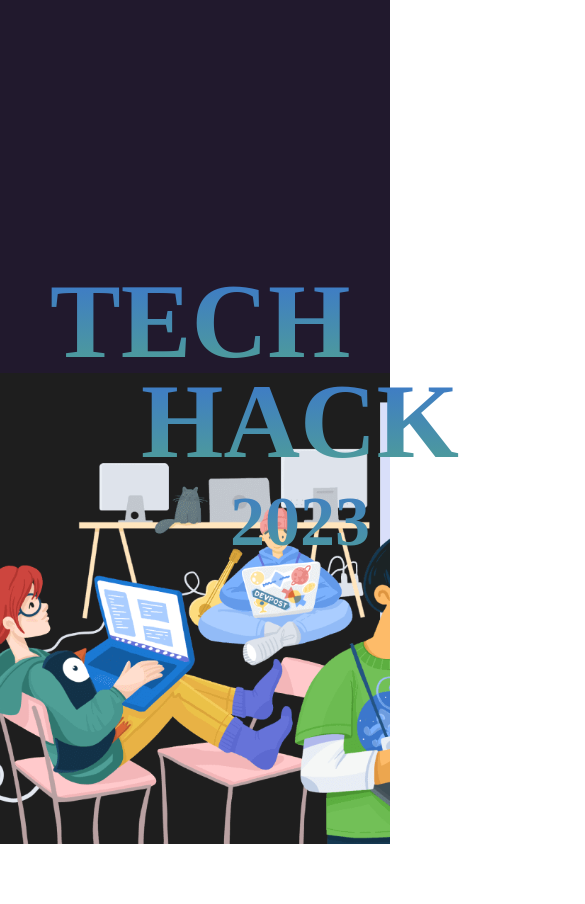
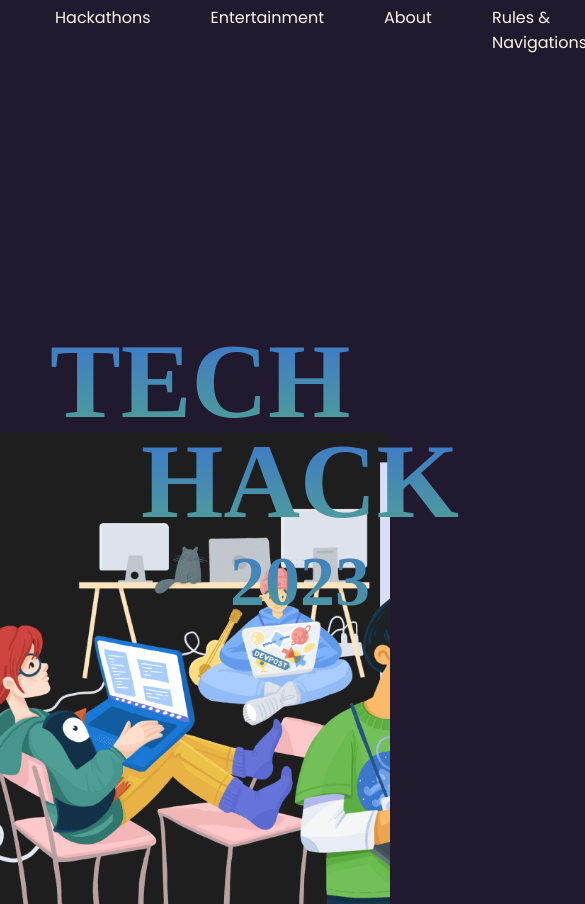
Before and after one commit to yash37158/TechHack, a React (Create React App) app: page / in a window 390 px wide. Shown: the whole page, 585 px wide, since content can reach past the window. Before the commit the page ends 844 px from the top, so only its background shows below. Built offline with nearby package versions, Linux system fonts and the light colour scheme; a web font is replaced by a local one.

Commit message:
Added responsive navbar

```diff
--- a/src/App.js
+++ b/src/App.js
@@ -1,10 +1,15 @@
 import React from "react";
 import "./App.css";
 import Home from "./components/Home/Home.jsx";
+import { BrowserRouter } from "react-router-dom";
+import Navbar from "./components/Navbar/Navbar.jsx";
 
 function App() {
   return (
     <div>
+      <BrowserRouter>
+        <Navbar />
+      </BrowserRouter>
       <Home></Home>
     </div>
   );
--- a/src/components/Navbar/Navbar.jsx
+++ b/src/components/Navbar/Navbar.jsx
@@ -1,15 +1,34 @@
-import React from "react";
-import "./home.css"
+import { NavLink } from 'react-router-dom'
+import logo from '../../assets/logo.svg';
+import './navbar.css';
+import React from 'react';
 
-export default function Navbar() {
-return (
-    <nav>
-        <div>
-            <li><a href=" ">Home</a></li>
-            <li><a href=" ">About</a></li>
-            <li><a href=" ">Dashboard</a></li>
-            <li><a href=" ">Contact Us</a></li>
+const Navbar = () => {
+  return (
+    <nav className="navbar">
+      <div className="container">
+        <div className="logo">
+        <image src={logo} className='navbar-logo' />
         </div>
+        <div className="nav-elements">
+          <ul>
+            <li>
+              <NavLink to="/Hackathons">Hackathons</NavLink>
+            </li>
+            <li>
+              <NavLink to="/Entertainment">Entertainment</NavLink>
+            </li>
+            <li>
+              <NavLink to="/About">About</NavLink>
+            </li>
+            <li>
+              <NavLink to="/Rules">Rules & Navigations</NavLink>
+            </li>
+          </ul>
+        </div>
+      </div>
     </nav>
-);
+  )
 }
+
+export default Navbar
--- a/src/components/Navbar/navbar.css
+++ b/src/components/Navbar/navbar.css
@@ -0,0 +1,70 @@
+@import url('https://fonts.googleapis.com/css2?family=Poppins:wght@400;500;600;700&display=swap');
+
+body {
+  margin: 0;
+  padding: 0;
+  font-family: 'Poppins', sans-serif;
+  background-color: #21192d;
+}
+
+.container {
+  max-width: 1100px;
+  margin: 0 auto;
+  padding: 0 15px;
+  display: flex;
+  justify-content: space-between;
+  align-items: center;
+  height: 100%;
+}
+
+.navbar {
+  height: 60px;
+  background-color: #21192d;
+  position: relative;
+}
+
+.navbar-logo {
+  display: none;
+}
+@media screen and (max-width: 960px){
+.navbar-logo {
+    display: block;
+    position: absolute;
+    top: 0;
+    left: 0;
+    max-width: 250px;
+  }
+}
+
+.nav-elements ul {
+  display: flex;
+  justify-content: space-between;
+  list-style-type: none;
+}
+
+.nav-elements ul li:not(:last-child) {
+  margin-right: 60px;
+}
+
+.nav-elements ul a {
+  font-size: 16px;
+  font-weight: 400;
+  color: #fef7e5;
+  text-decoration: none;
+}
+
+.nav-elements ul a.active {
+  color: #fef7e5;
+  font-weight: 500;
+  position: relative;
+}
+
+.nav-elements ul a.active::after {
+  content : '';
+  position: absolute;
+  bottom: -4px;
+  left: 0;
+  width: 100%;
+  height: 2px;
+  background-color: #fef7e5;
+}
```
